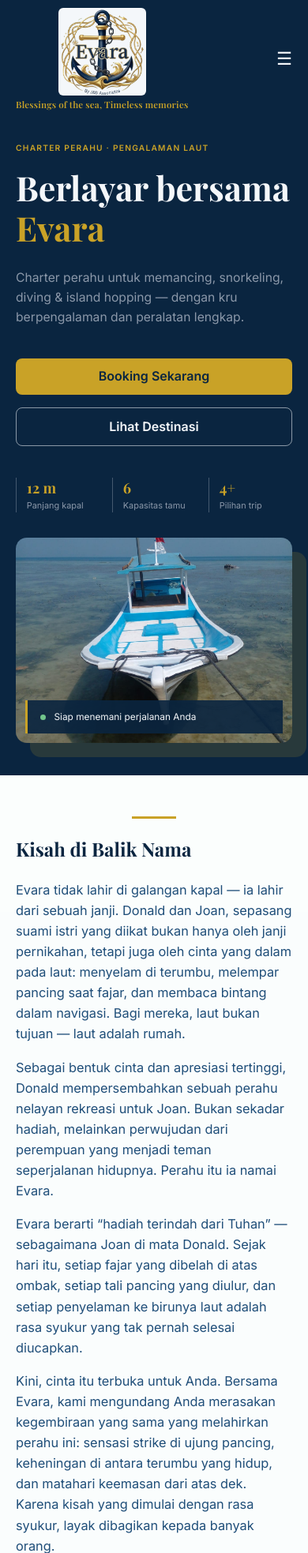
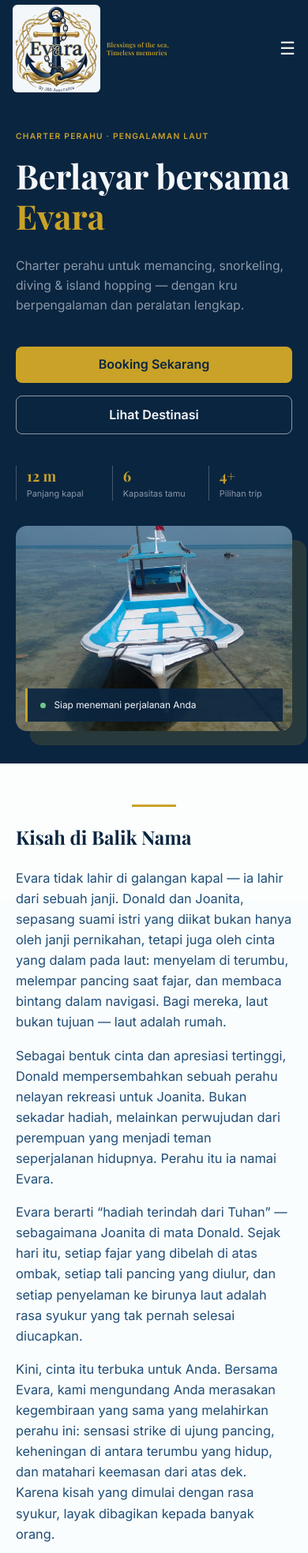
Before and after one commit to ghostreza/evara, a Flask app: page / in a window 390 px wide. Shown: the top 1967 px of the page at 79% size. Run offline with Flask 3, Linux system fonts and the light colour scheme.

Commit message:
layouting

```diff
--- a/main.py
+++ b/main.py
@@ -55,8 +55,8 @@ def create_app():
             "alternate_id_url": f"{DOMAIN}{path}?lang=id",
             "alternate_en_url": f"{DOMAIN}{path}?lang=en",
             "seo_description": (
-                "Samudra Evara menyediakan charter perahu Pulau Tidung untuk "
-                "memancing, snorkeling, diving, dan island hopping bersama kru berpengalaman."
+                "Paket wisata Pulau Tidung dan sewa kapal Evara untuk snorkeling, fishing, island hopping, "
+                "serta informasi rute Jakarta, Tangerang, jadwal Muara Angke, dan harga trip."
                 if lang == "id" else
                 "Samudra Evara offers boat charters from Tidung Island for fishing, snorkeling, "
                 "diving, and island hopping with an experienced crew."
@@ -99,7 +99,9 @@ def create_app():
                                site=data["site"], boat=data["boat"], services=data["services"],
                                steps=data["access_steps"], story=data["story"], story_sign=data["story_sign"],
                                story_media=data["story_media"], access_options=data["access_options"],
-                               access_comparison=data["access_comparison"], access_tips=data["access_tips"])
+                               access_comparison=data["access_comparison"], access_tips=data["access_tips"],
+                               seo_faq=data["seo_faq"],
+                               seo_faq_schema=[{"@type": "Question", "name": item["question"], "acceptedAnswer": {"@type": "Answer", "text": item["answer"]}} for item in data["seo_faq"]])
 
     @app.route("/destinasi")
     def destinasi():
--- a/static/css/main.css
+++ b/static/css/main.css
@@ -179,13 +196,19 @@ input:focus, select:focus, textarea:focus { outline: 2px solid var(--steel); bor
 }
 
 @media (max-width: 768px) {
+  .navbar { min-height: 76px; }
+  .navbar .nav-inner { min-height: 76px; padding-block: .4rem; }
+  .brand-logo { width: 68px; height: 68px; }
+  .brand-mark { flex-direction: row; gap: .5rem; }
+  .brand-tagline { max-width: 120px; text-align: left; font-size: .58rem; }
   .nav-toggle { display: block; }
-  .nav-links { display: none; position: absolute; top: var(--nav-h); left: 0; right: 0; background: var(--navy); flex-direction: column; padding: var(--s2); gap: var(--s2); }
+  .nav-links { display: none; position: absolute; top: 76px; left: 0; right: 0; background: var(--navy); flex-direction: column; padding: var(--s2); gap: var(--s2); }
   .nav-links.open { display: flex; }
   .nav-links .lang-switch { align-self: center; }
   .container { padding-inline: 1.25rem; }
   .hero { min-height: 100svh; padding-block: 2.5rem 3rem; }
   .hero-inner, .boat-grid, .booking-grid, .form-row { grid-template-columns: minmax(0, 1fr); }
+  .booking-grid { min-width: 0; }
   .hero-visual { max-width: 560px; width: 100%; }
   .hero-visual img { aspect-ratio: 1.35; }
   .hero-facts { gap: 1rem; justify-content: space-between; }
@@ -194,12 +217,15 @@ input:focus, select:focus, textarea:focus { outline: 2px solid var(--steel); bor
   .access-option summary { grid-template-columns: 36px 1fr 24px; padding-inline: 1rem; }
   .access-content { padding-inline: 1rem; }
   .access-facts { grid-template-columns: 1fr; gap: .6rem; }
+  .seo-guide-grid { grid-template-columns: 1fr; }
 }
 
 @media (max-width: 480px) {
-  .navbar { height: 68px; }
-  .brand-logo { height: 54px; }
-  .nav-links { top: 68px; padding: 1.25rem; align-items: stretch; }
+  .navbar, .navbar .nav-inner { min-height: 70px; }
+  .navbar .nav-inner { padding-inline: 1rem; }
+  .brand-logo { width: 60px; height: 60px; }
+  .brand-tagline { max-width: 105px; font-size: .52rem; }
+  .nav-links { top: 70px; padding: 1.25rem; align-items: stretch; }
   .nav-links a { padding: .35rem 0; }
   .nav-links .btn { text-align: center; }
   .hero { min-height: 100svh; padding-block: 2rem; }
--- a/templates/index.html
+++ b/templates/index.html
@@ -1,5 +1,10 @@
 {% extends "base.html" %}
-{% block title %}{{ t.info_services if lang == 'en' else 'Info & Layanan' }}{% endblock %}
+{% block title %}{{ 'Tidung Island Boat Charter | Snorkeling, Fishing & Trips' if lang == 'en' else 'Paket Wisata Pulau Tidung | Snorkeling, Fishing & Sewa Kapal' }}{% endblock %}
+{% block head_extra %}
+<script type="application/ld+json">
+{{ {"@context": "https://schema.org", "@type": "FAQPage", "mainEntity": seo_faq_schema}|tojson }}
+</script>
+{% endblock %}
 
 {% block content %}
 <section class="hero">
@@ -70,7 +75,7 @@
 <section class="section alt">
   <div class="container">
     <div class="section-head reveal">
-      <h2>{{ t.services_title if lang == 'en' else 'Layanan &amp; Paket' }}</h2>
+      <h2>{{ t.services_title if lang == 'en' else 'Layanan & Paket' }}</h2>
       <p class="muted">{{ t.services_description if lang == 'en' else 'Pilih aktivitas Anda — semua termasuk kru dan alat.' }}</p>
     </div>
     <div class="grid">
@@ -94,10 +99,10 @@
   </div>
 </section>
 
-<section class="section">
+<section class="section" id="akses">
   <div class="container">
     <div class="section-head reveal">
-      <h2>{{ t.access_title if lang == 'en' else 'Cara Akses &amp; Pemesanan' }}</h2>
+      <h2>{{ t.access_title if lang == 'en' else 'Cara Akses & Pemesanan' }}</h2>
       <p class="muted">{{ t.access_description if lang == 'en' else 'Pilih jalur menuju Pulau Tidung sesuai waktu, kenyamanan, dan anggaran Anda.' }}</p>
     </div>
     <div class="access-options">
@@ -133,6 +138,44 @@
   </div>
 </section>
 
+<section class="section seo-guide">
+  <div class="container">
+    <div class="section-head reveal">
+      <p class="eyebrow seo-eyebrow">PANDUAN PERJALANAN TIDUNG</p>
+      <h2>Paket wisata Pulau Tidung, open trip, dan sewa kapal</h2>
+      <p class="muted">Temukan informasi rute, jadwal kapal, harga aktivitas, dan pilihan perjalanan sebelum berangkat bersama Evara.</p>
+    </div>
+    <div class="seo-guide-grid">
+      <article class="seo-guide-item reveal">
+        <h3>Cara ke Pulau Tidung dari Jakarta atau Tangerang</h3>
+        <p>Dari Jakarta, pilih kapal dari Kali Adem atau Muara Angke dengan keberangkatan pagi sekitar 07.00–08.00 WIB, atau gunakan alternatif Sunda Kelapa. Dari Tangerang, Pelabuhan Cituis menjadi pilihan praktis dengan estimasi 1,5–2 jam. Jadwal kapal dapat berubah, jadi konfirmasi sebelum berangkat.</p>
+        <a href="#akses">Lihat rute dan jadwal kapal</a>
+      </article>
+      <article class="seo-guide-item reveal">
+        <h3>Harga snorkeling dan spot terbaik Pulau Tidung</h3>
+        <p>Harga snorkeling Pulau Tidung bersama Evara mulai Rp250.000 per orang untuk 1,5 jam, minimal 3 orang. Spot snorkeling meliputi Tidung Kecil, Jembatan Cinta, Pulau Payung, Gusong Karang Beras, dan Pulau Tikus, menyesuaikan cuaca serta arus.</p>
+        <a href="/destinasi?lang={{ lang }}">Jelajahi spot snorkeling</a>
+      </article>
+      <article class="seo-guide-item reveal">
+        <h3>Sewa perahu Pulau Tidung untuk mancing</h3>
+        <p>Fishing trip hingga 8 jam cocok untuk pemula maupun pemancing berpengalaman. Tarif per orang mulai Rp250.000 untuk 5–6 orang, Rp300.000 untuk 3–4 orang, atau Rp500.000 untuk 1–2 orang. Kru menentukan rute berdasarkan kondisi laut dan target ikan.</p>
+        <a href="/booking?lang={{ lang }}">Cek sewa kapal dan jadwal</a>
+      </article>
+      <article class="seo-guide-item reveal">
+        <h3>Diving Pulau Tidung untuk pemula dan biaya 2H1M</h3>
+        <p>Tepi Karang Tidung Kecil memiliki area fun dive yang ramah pemula Open Water. Layanan diving resmi Evara direncanakan mulai 2027. Untuk biaya ke Pulau Tidung 2 hari 1 malam, siapkan komponen tiket kapal, penginapan, makan, aktivitas, dan transportasi lokal; total kami hitungkan sesuai kebutuhan.</p>
+        <a href="/booking?lang={{ lang }}">Susun paket wisata Pulau Tidung</a>
+      </article>
+    </div>
+    <div class="seo-faq reveal">
+      <h2>Pertanyaan umum Pulau Tidung</h2>
+      {% for item in seo_faq %}
+      <details><summary>{{ item.question }}</summary><p>{{ item.answer }}</p></details>
+      {% endfor %}
+    </div>
+  </div>
+</section>
+
 <section class="cta-banner">
   <div class="container">
     <h2>{{ t.ready_to_sail if lang == 'en' else 'Siap berlayar?' }}</h2>
```
Also changed, not shown: other parts of static/css/main.css (+22 -3 lines), content.py (+17 -4 lines).
